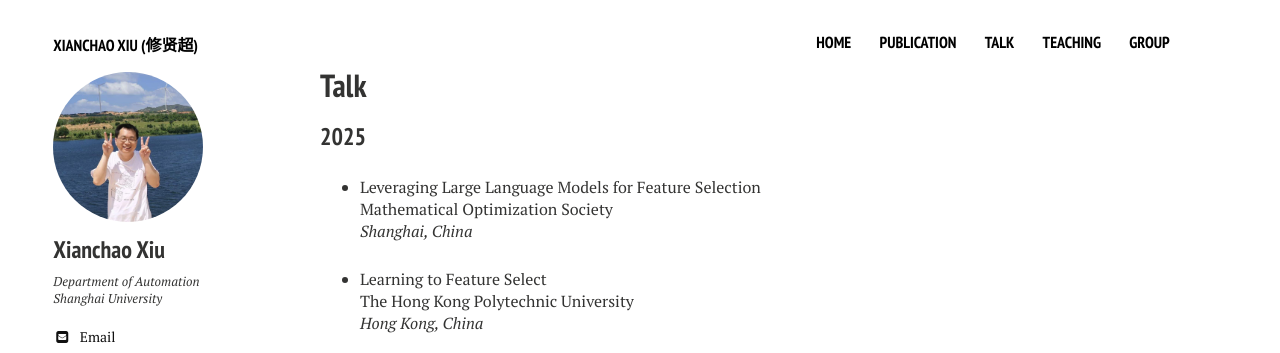
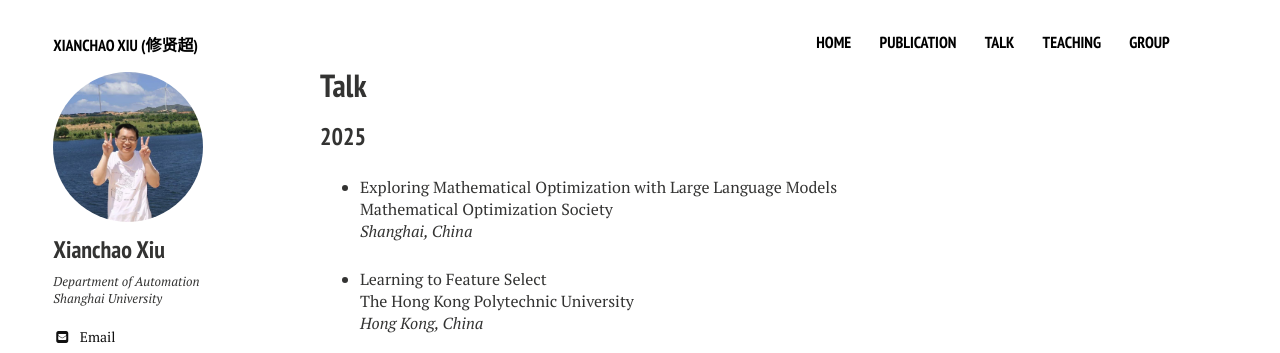
Before and after one commit to xianchaoxiu/xianchaoxiu.github.io, a Jekyll site: the page built from talk/index.md, in a window 1280 px wide. Shown: the top 353 px of the page. Built offline with Jekyll 4.4.1, drawn with Linux system fonts in a browser that asks for light colours; nearby versions of some CDN libraries.

Commit message:
Update index.md

```diff
--- a/talk/index.md
+++ b/talk/index.md
@@ -12,7 +12,7 @@ share: false
 ### 2025
 
 
-* Leveraging Large Language Models for Feature Selection <br>
+* Exploring Mathematical Optimization with Large Language Models <br>
 Mathematical Optimization Society <br>
 <i>Shanghai, China</i><br>
 
```
